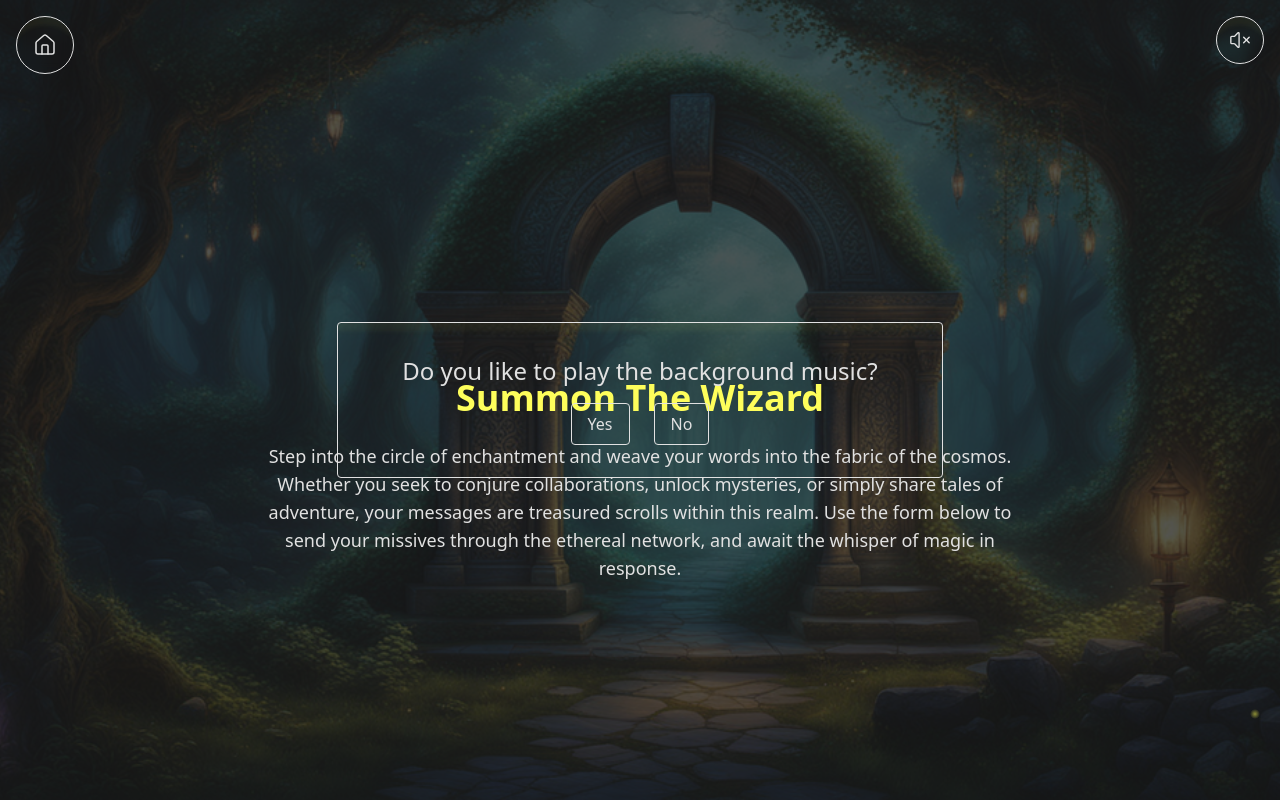
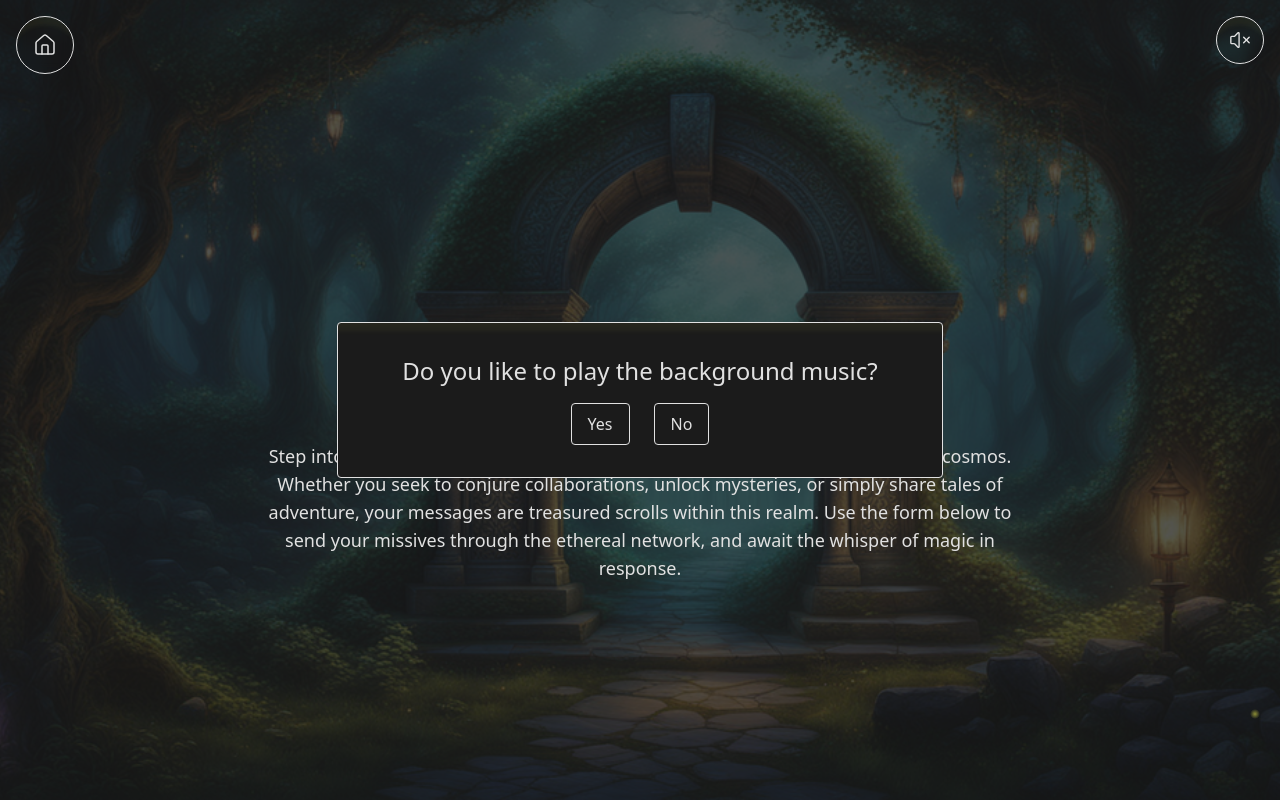
Before and after one commit to ZvezdaNeycheva/portfolio-magic, a Next.js app: page /contact in a window 1280 px wide. Shown: the top 800 px of the page. Built offline with nearby package versions, Linux system fonts and the light colour scheme; no server answers.

Commit message:
Update Sound.jsx

```diff
--- a/src/app/components/Sound.jsx
+++ b/src/app/components/Sound.jsx
@@ -11,7 +11,7 @@ const Modal = ({ onClose, toggleAudio }) => {
         fixed inset-0 bg-background/60 background-blur-md flex items-center justify-center
         ">
             <div className="
-            bg-background/60 border border-accent/30 border-solid background-blur-[8px]
+            bg-background border border-accent/30 border-solid background-blur-[6px]
             py-8 px-4 xs:px-10 sm:px-16 rounded shadow-glass-inset space-y-4 text-center z-50
             ">
                 <p className="
```
